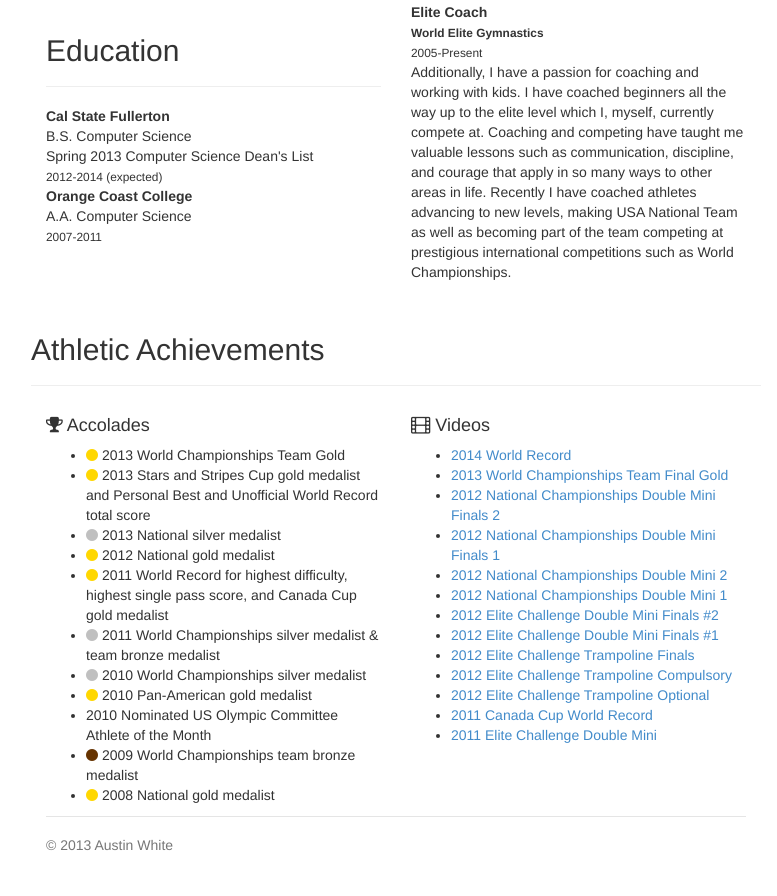
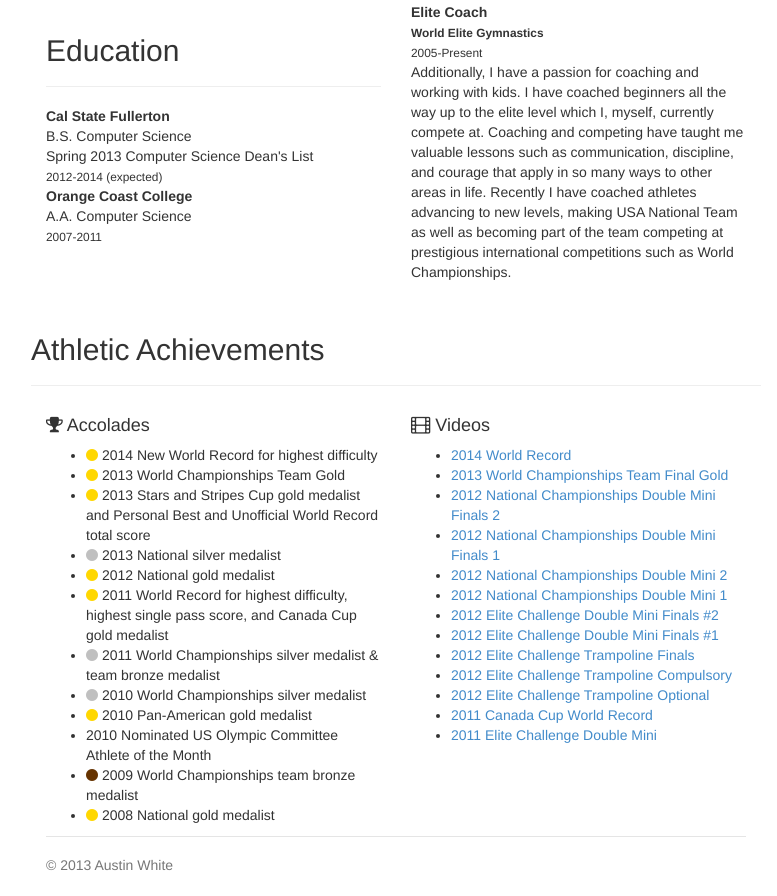
Before and after one commit to AustinW/resume, a plain HTML site: page index.html in a window 1280 px wide. Shown: the part 2162-3058 px from the top of the page, without its empty margins (244-1021 px from the left). Drawn offline with Linux system fonts and the light colour scheme.

Commit message:
Updated with recent world record accolade

```diff
--- a/index.html
+++ b/index.html
@@ -352,6 +352,7 @@
         <h4><i class="icon-trophy"></i> Accolades</h4>
 
         <ul>
+          <li><i class="icon-circle text-gold"></i> 2014 New World Record for highest difficulty</li>
           <li><i class="icon-circle text-gold"></i> 2013 World Championships Team Gold</li>
           <li><i class="icon-circle text-gold"></i> 2013 Stars and Stripes Cup gold medalist and Personal Best and Unofficial World Record total score</li>
           <li><i class="icon-circle text-silver"></i> 2013 National silver medalist</li>
```
